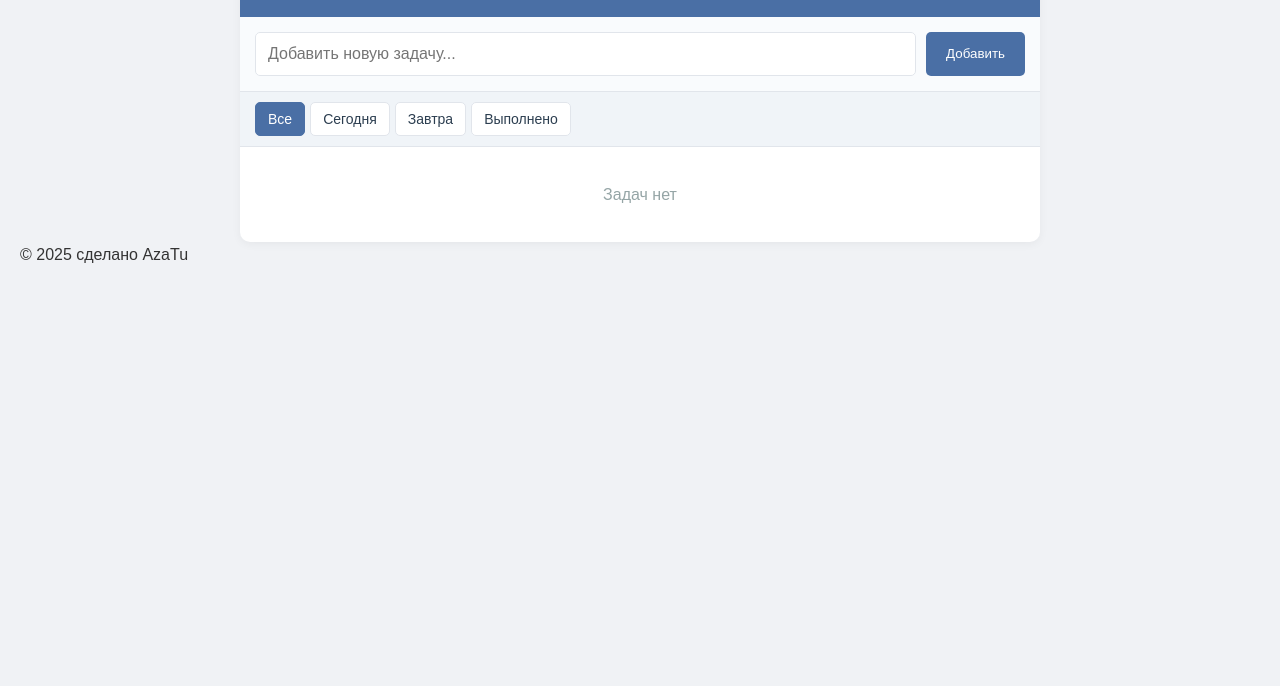
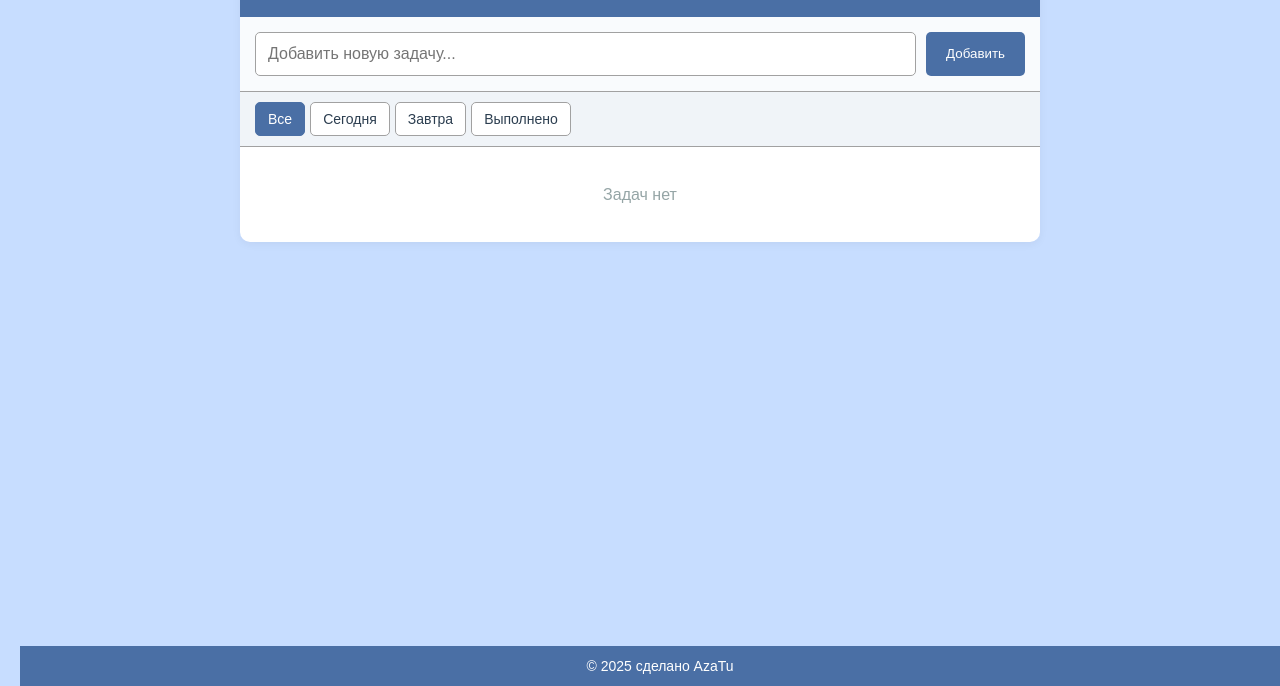
Before and after one commit to AzaAzaTu/daily_planner, a plain HTML site: page daily_planner_site/index.html in a window 1280 px wide. Shown: the part 114-800 px from the top of the page. Drawn offline with Linux system fonts and the light colour scheme.

```diff
--- a/daily_planner_site/style.css
+++ b/daily_planner_site/style.css
@@ -3,12 +3,12 @@
     --primary: #4a6fa5;
     --secondary: #6b8cbc;
     --accent: #ff6b6b;
-    --light: #f5f7fa;
+    --light: #ffffff;
     --dark: #2c3e50;
     --gray: #95a5a6;
-    --border: #e1e5eb;
+    --border: #a1a1a1;
     --text: #333333;
-    --background: #f0f2f5;
+    --background: #c7ddff;
     --container-bg: #ffffff;
     --header-bg: var(--primary);
     --header-text: #ffffff;
@@ -23,6 +23,8 @@
     --filter-inactive-bg: #ffffff;
     --filter-inactive-text: var(--dark);
     --filter-border: var(--border);
+    --footer-height: 40px;
+    --text-light: #ffffff;
     --meta-text: var(--gray);
     --due-date: var(--accent);
 }
@@ -40,6 +42,26 @@ body {
     color: var(--text);
     background-color: var(--background);
     padding: 20px;
+}
+
+footer {
+    background-color: var(--primary);
+    color: var(--text-light);
+    text-align: center;
+    position: fixed;
+    width: 100%;
+    bottom: 0;
+    height: var(--footer-height);
+    display: flex;
+    align-items: center;
+    justify-content: center;
+    z-index: 1000;
+}
+
+footer p {
+    margin: 0;
+    padding: 10px 0;
+    font-size: 14px;
 }
 
 .container {
```
